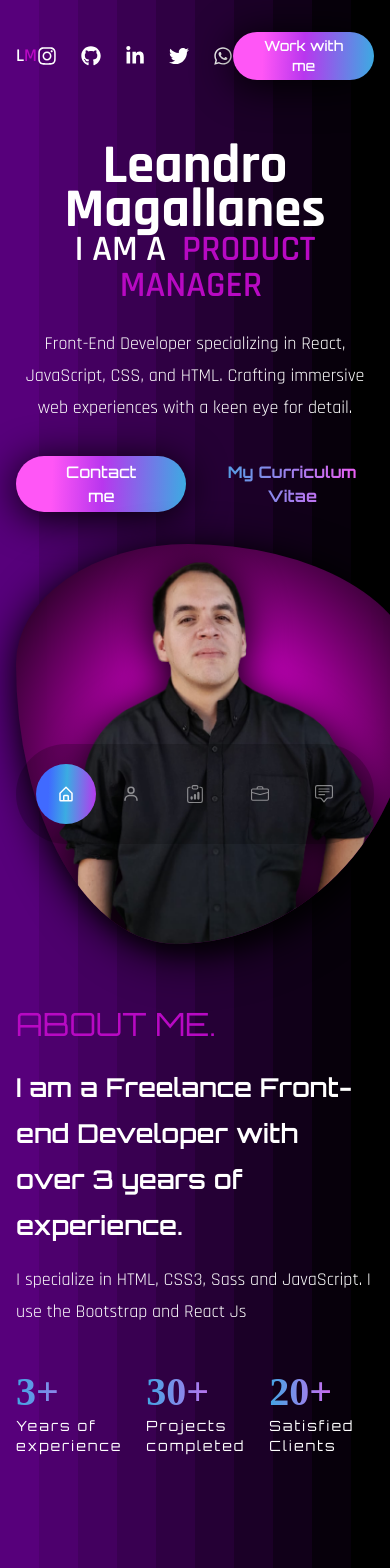
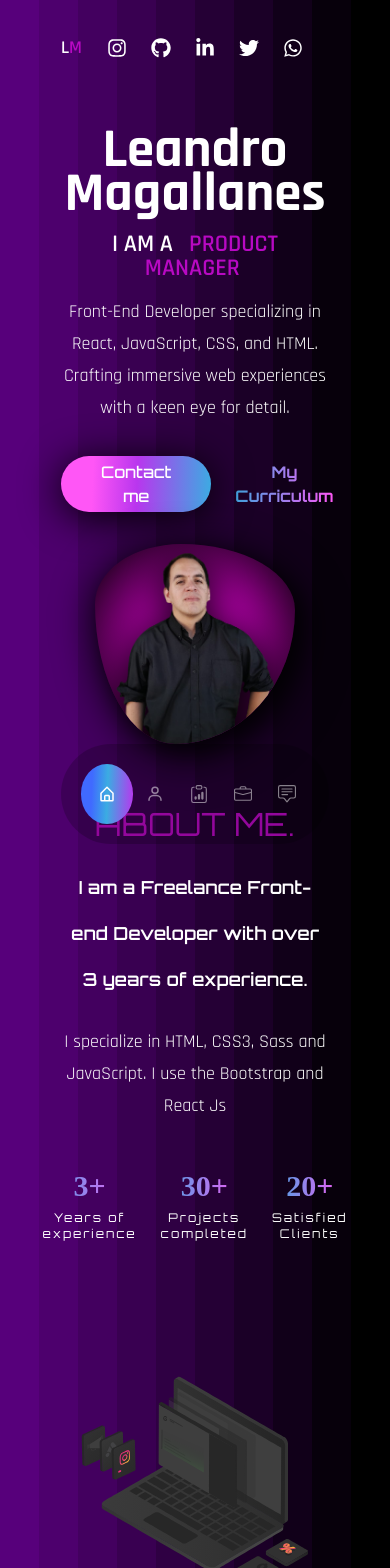
Before and after one commit to leanmaga/PortfolioLeandroMagallanes, a React (Vite) app in the folder PortfolioLeandroMagallanes/: page / in a window 390 px wide. Shown: the top 1568 px of the page. Built offline with nearby package versions, Linux system fonts and the light colour scheme; a web font is replaced by a local one.

Commit message:
agregar responsividad xs, eliminar boton en headerxs, corregir padding

```diff
--- a/PortfolioLeandroMagallanes/index.html
+++ b/PortfolioLeandroMagallanes/index.html
@@ -14,7 +14,7 @@
       href="https://fonts.googleapis.com/css2?family=Aldrich&family=Orbitron:wght@400;500;600;700;800;900&family=Rajdhani:wght@300;400;500;600;700&display=swap"
       rel="stylesheet"
     />
-    <script src="https://cdn.tailwindcss.com"></script>
+    <link href="/dist/output.css" rel="stylesheet">
   </head>
   <body>
     <div id="root"></div>
--- a/PortfolioLeandroMagallanes/src/App.jsx
+++ b/PortfolioLeandroMagallanes/src/App.jsx
@@ -20,7 +20,7 @@ function App() {
         <Services />
         <Work />
         <Contact />
-        <div className='h-[1000px]'></div>
+        <div className='h-[100px]'></div>
       </div>
 
     </>
--- a/PortfolioLeandroMagallanes/src/components/About.jsx
+++ b/PortfolioLeandroMagallanes/src/components/About.jsx
@@ -26,7 +26,7 @@ const About = () => {
     <>
       <section id='about' className='section' ref={ref}>
 
-      <div className='container mx-auto'>
+      <div className='container mx-auto xs:text-center xs:items-center'>
 
         <div className='flex flex-col gap-y-10 lg:flex-row lg:items-center lg:gap-x-20 lg:gap-y-0 h-screen'>
 
@@ -37,7 +37,7 @@ const About = () => {
               initial='hidden'
               whileInView={'show'}
               viewport={{ once: false, amount: 0.3 }}
-              className='flex-1  bg-contain bg-no-repeat hidden md:block lg:block h-[520px] bg-top md:h-[500px] '>
+              className='flex-1 order-1 xs:order-2 bg-contain bg-no-repeat h-[520px] bg-top md:h-[500px] '>
                 <LottieNotebook/>
             </motion.div>
 
@@ -48,40 +48,42 @@ const About = () => {
               initial='hidden'
               whileInView={'show'}
               viewport={{ once: false, amount: 0.3 }}
-              className="flex-1">
+              className="flex-1 order-2 xs:order-1">
 
                 <h2 className='h2 text-accent'>About me.</h2>
-                <h3 className='h3 mb-4'>I am a Freelance Front-end Developer with over 3 years of experience.</h3>
+                <h3 className='xs:h4 mb-4 xs:text-'>I am a Freelance Front-end Developer with over 3 years of experience.</h3>
 
                 <Subtitle propData={data}/>
 
                 {/*stats*/}
 
-                <div className='flex gap-x-6 lg:gap-x-10 mb-12'>
+                <div className='flex justify-center gap-x-6 lg:gap-x-10 mb-12 text-center items-center'>
+
                   <div className='mb-4'>
-                    <div className='text-[40px] font-tertiary text-gradient mt-4 mb-2'>
+                    <div className='xs:text-[30px] text-[40px] font-tertiary text-gradient mt-4 mb-2'>
                       { isInView ?
                           <CountUp start={0} end={3} duration={3}/> : null
                       }+
                     </div>
-                    <div className='font-primary text-sm tracking-[2px]'>Years of <br/> experience</div>
+                    <div className='font-primary text-xs tracking-[2px]'>Years of <br/> experience</div>
                   </div>
                   <div className='mb-4'>
-                    <div className='text-[40px] font-tertiary text-gradient mt-4  mb-2'>
+                    <div className='xs:text-[30px] text-[40px] font-tertiary text-gradient mt-4  mb-2'>
                       { isInView ?
                           <CountUp start={0} end={30} duration={3}/> : null
                       }+
                     </div>
-                    <div className='font-primary text-sm tracking-[2px]'>Projects <br/> completed</div>
+                    <div className='font-primary text-xs tracking-[2px]'>Projects <br/> completed</div>
                   </div>
                   <div className='mb-4'>
-                    <div className='text-[40px] font-tertiary text-gradient mt-4 mb-2'>
+                    <div className='xs:text-[30px] text-[40px] font-tertiary text-gradient mt-4 mb-2'>
                       { isInView ?
                           <CountUp start={0} end={20} duration={3}/> : null
                       }+
                     </div>
-                    <div className='font-primary text-sm tracking-[2px]'>Satisfied <br/> Clients</div>
+                    <div className='font-primary text-xs tracking-[2px]'>Satisfied <br/> Clients</div>
                   </div>
+
                 </div>
 
 
--- a/PortfolioLeandroMagallanes/src/components/Banner.jsx
+++ b/PortfolioLeandroMagallanes/src/components/Banner.jsx
@@ -8,14 +8,18 @@ import { fadeIn } from '../variants';
 import Buttons from './Buttons';
 import Subtitle from './Subtitle';
 import TypeText from './TypeText';
+
 const Banner = () => {
 
   const data = 'Front-End Developer specializing in React, JavaScript, CSS, and HTML. Crafting immersive web experiences with a keen eye for detail.'
 
   return (
     <section className='flex py-8 items-center' id='home'>
+
       <div className='container mx-auto'>
+
         <div className='flex flex-col lg:flex-row lg:items-center lg:gap-x-12'>
+
           {/*text*/}
           <div className='flex-1 text-center font-secondary lg:text-left pb-8'>
 
@@ -25,11 +29,10 @@ const Banner = () => {
             initial='hidden'
             whileInView={'show'}
             viewport={{once: false, amount: 0.7}}
-            className='text-[55px] font-bold leading-[0.8] lg:text-[110px]'>
+            className='text-[55px] font-bold leading-[0.8] lg:text-[110px]'
+            >
               Leandro <span>Magallanes</span>
             </motion.h1>
-
-
 
             <TypeText/>
 
@@ -60,13 +63,16 @@ const Banner = () => {
           variants={fadeIn('down', 0.5)}
           initial='hidden'
           whileInView={'show'}
-          className=' flex-1 max-w-[320px] lg:max-w-[482px]'>
+          className=' flex-1 max-w-[320px] lg:max-w-[482px] container-img'>
 
             <div className='figure bg-contain bg-no-repeat'><img src={Image} alt='me' /></div>
 
           </motion.div>
+
         </div>
+
       </div>
+
     </section>
   );
 };
--- a/PortfolioLeandroMagallanes/src/components/Buttons.jsx
+++ b/PortfolioLeandroMagallanes/src/components/Buttons.jsx
@@ -8,7 +8,7 @@ const Buttons = () => {
             <a href="#contact">Contact me</a>
         </button>
         <a className='text-gradient btn-link' href={CV} download='Leandro Magallanes Curriculum Vitae'>
-            My Curriculum Vitae
+            My Curriculum
         </a>
     </>
   )
--- a/PortfolioLeandroMagallanes/src/components/Contact.jsx
+++ b/PortfolioLeandroMagallanes/src/components/Contact.jsx
@@ -13,7 +13,7 @@ const Contact = () => {
     if (state.succeeded) {
         return(
             <section className='py-16 lg:section' id='contact'>
-                <div className="container mx-auto">
+                <div className="container mx-auto xs:text-center xs:items-center">
                     <div className='flex flex-col lg:flex-row'>
                         {/*text*/}
                         <motion.div
@@ -44,7 +44,7 @@ const Contact = () => {
 
   return (
     <section className='py-16 lg:section' id='contact'>
-        <div className="container mx-auto">
+        <div className="container mx-auto xs:text-center xs:items-center">
             <div className='flex flex-col lg:flex-row'>
                 {/*text*/}
                 <motion.div
@@ -52,7 +52,7 @@ const Contact = () => {
                 initial='hidden'
                 whileInView={'show'}
                 viewport={{ once: false, amount: 0.3 }}
-                className='flex-1 flex justify-start items-center'>
+                className='py-8 flex-1 flex justify-start items-center xs:text-center xs:justify-center'>
                     <div>
                         <h4 className='text-x1 uppercase text-accent font-medium mb-2 tracking-wide'>Get in touch</h4>
                         <h2 className='text-[45px] lg:text-[90px] leading-none mb-12 '>Let´s work <br />together!</h2>
--- a/PortfolioLeandroMagallanes/src/components/Header.jsx
+++ b/PortfolioLeandroMagallanes/src/components/Header.jsx
@@ -15,7 +15,7 @@ const Header = () => {
 
 
         {/*button*/}
-        <button className='btn btn-sm'><a href='#contact'>Work with me</a></button>
+        <button className='btn btn-sm xs:hidden sm:hidden'><a href='#contact'>Work with me</a></button>
       </div>
     </div>
   </header>
--- a/PortfolioLeandroMagallanes/src/components/Services.jsx
+++ b/PortfolioLeandroMagallanes/src/components/Services.jsx
@@ -28,8 +28,8 @@ const services = [
 ]
 const Services = () => {
   return (
-    <section className='flex items-center' id='services'>
-      <div className="container mx-auto">
+    <section className='flex items-center pt-8' id='services'>
+      <div className="container mx-auto xs:m-0 xs:p-0 xs:text-center xs:items-center">
         <div className='flex flex-col lg:flex-row'>
           {/*text and img*/}
 
@@ -40,7 +40,7 @@ const Services = () => {
           viewport={{ once: false, amount: 0.3 }}
           className='flex-1 lg:bg-services lg:bg-bootom bg-no-repeat mix-blend-lighten m-12 lg:mb-0 '>
             <h2 className="h2 text-accent mb-6">What I Do.</h2>
-            <h3 className='h3 max-w-[455px] mb-16'>I´m a Freelance Front-end Developer with over 3 years of experience.</h3>
+            <h3 className='h3 xs:h4 max-w-[455px] mb-16'>I´m a Freelance Front-end Developer with over 3 years of experience.</h3>
             <button className="btn btn-sm"><a href="http://github.com/leanmaga" target="_blank" rel="noreferrer"> See my work</a></button>
           </motion.div>
 
--- a/PortfolioLeandroMagallanes/src/components/TypeText.jsx
+++ b/PortfolioLeandroMagallanes/src/components/TypeText.jsx
@@ -13,8 +13,8 @@ const TypeText = () => {
             initial='hidden'
             whileInView={'show'}
             viewport={{once: false, amount: 0.7}}
-            className='mb-6 text-[36px] lg:text-[50px] font-secondary font-semibold uppercase leading-[1]'>
-              <span className='text-white mr-4'>I am a</span>
+            className='pt-4 pb-4 text-[24px] md:text-[36px] lg:text-[50px] font-secondary font-semibold uppercase leading-[1]'>
+              <span className='text-white mr-4 '>I am a</span>
               <TypeAnimation sequence={[
                 'Developer',
                 2000,
--- a/PortfolioLeandroMagallanes/src/index.css
+++ b/PortfolioLeandroMagallanes/src/index.css
@@ -33,7 +33,27 @@ body {
   top: -100px;
   left: 0;
 }
+.container-img{
+  display: flex;
+  justify-content:center;
+  flex-direction: row;
+  flex-wrap: wrap;
+  align-content: center;
+  align-items: center;
+}
 
+@media (max-width: 768px) {
+  .figure {
+    width:200px;
+    height:200px;
+  }
+  .figure img{
+    width:300px;
+    height: auto;
+    top: -50px;
+  }
+
+}
 .btn {
   background: linear-gradient(
     92.23deg,
@@ -83,6 +103,9 @@ body {
   .h3 {
     @apply font-primary font-semibold text-[26px] mb-6 leading-[46px];
   }
+  .h4{
+    @apply font-primary font-semibold text-[18px] mb-6 leading-[46px];
+  }
   .btn {
     @apply rounded-full font-primary text-white font-medium;
   }
--- a/PortfolioLeandroMagallanes/tailwind.config.js
+++ b/PortfolioLeandroMagallanes/tailwind.config.js
@@ -22,6 +22,7 @@ export default {
       },
     },
     screens: {
+      xs: '300px',
       sm: '640px',
       md: '768px',
       lg: '960px',
```
Also changed, not shown: PortfolioLeandroMagallanes/src/components/Work.jsx (+4 -4 lines), 1 other file (tests, documents, lock files or other folders).
